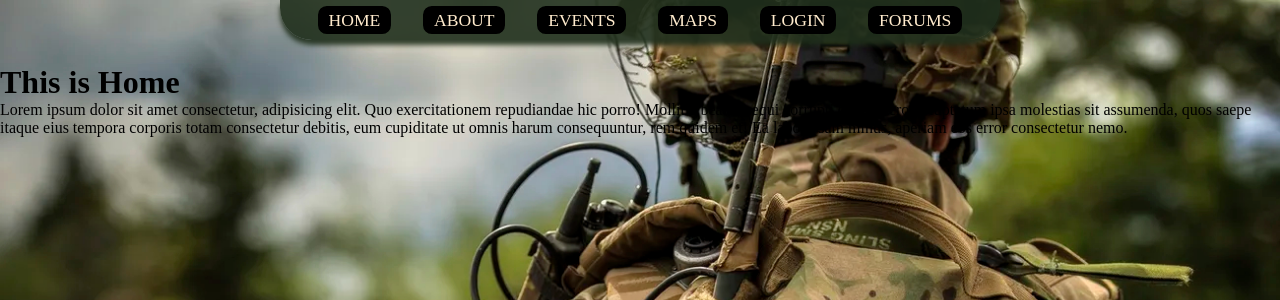
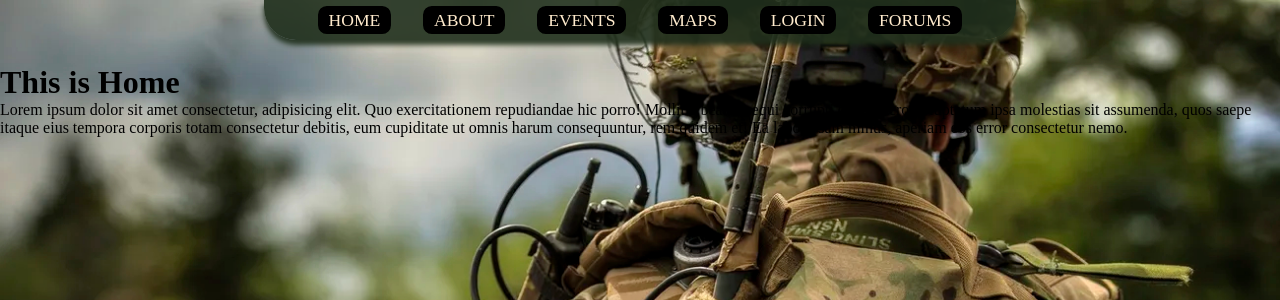
Before and after one commit to TimeCrunch101/airsoft4ohio.com, a Node server app: page / in a window 1280 px wide. Shown: the top 300 px of the page. Run offline with Node 20, Linux system fonts and the light colour scheme; some libraries are stand-ins or nearby versions.

Commit message:
update nav bar width

```diff
--- a/public/styles/style.css
+++ b/public/styles/style.css
@@ -14,7 +14,7 @@ html, body {
 
 .navBarContainer {
     background-color: hsla(111, 25%, 15%, 0.904);
-    width: 45em;
+    width: 47em;
     position: fixed;
     top: 0;
     right: 0;
```
